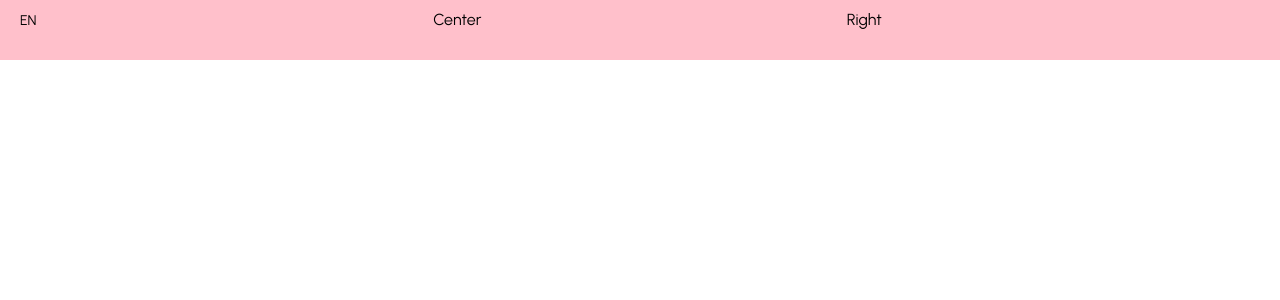
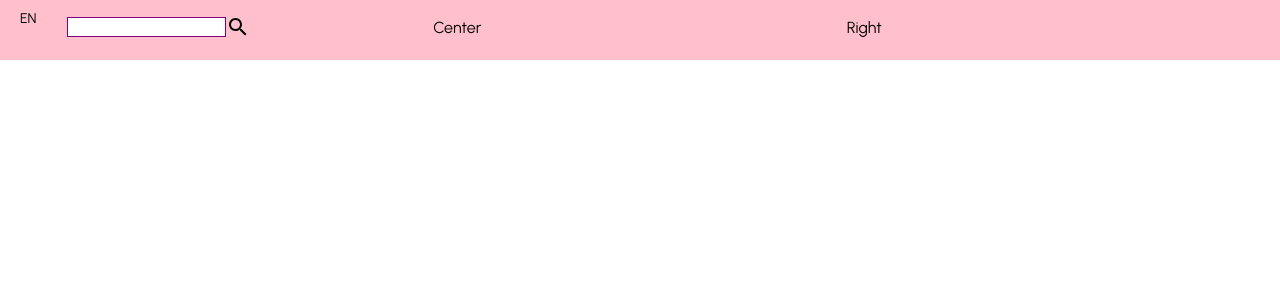
Before and after one commit to Phalguni221/Milestone-Project-2, a React (Create React App) app in the folder finesse/: page / in a window 1280 px wide. Shown: the top 300 px of the page. Built offline with nearby package versions, Linux system fonts and the light colour scheme.

Commit message:
Search bar added

```diff
--- a/finesse/package.json
+++ b/finesse/package.json
@@ -3,6 +3,8 @@
   "version": "0.1.0",
   "private": true,
   "dependencies": {
+    "@material-ui/core": "^4.12.3",
+    "@material-ui/icons": "^4.11.2",
     "@testing-library/jest-dom": "^5.16.2",
     "@testing-library/react": "^12.1.3",
     "@testing-library/user-event": "^13.5.0",
--- a/finesse/src/components/Navbar.jsx
+++ b/finesse/src/components/Navbar.jsx
@@ -1,3 +1,4 @@
+import { Search } from '@material-ui/icons';
 import React from 'react'
 import styled from 'styled-components'
 
@@ -11,21 +12,46 @@ const Container = styled.div `
 const Wrapper = styled.div `
   padding: 10px 20px;
   display: flex;
+  align-items: center;
   justify-content: space-between;
 `;
 
-const Left = styled.div`
-flex:1;`
-const Center = styled.div`
-flex:1;`
-const Right = styled.div`
-flex:1;`
-
-
+//for EN lang
 const Language = styled.span`
   font-size: 14px;
   cursor: pointer;
-  `
+  `;
+
+//for searchbar
+const SearchContainer = styled.div`
+  border: none;
+  display: flex;
+  align-items: center;
+  margin-left: 25px;
+  padding: 5px
+`;
+
+//for searchbar input
+const Input = styled.input`
+  border: 0.5px solid purple;
+`;
+
+
+
+//for LCR proper divider
+const Left = styled.div`
+  flex: 1;
+  display: flex;
+  aline-item: center;
+  `;
+
+const Center = styled.div`
+  flex: 1;`;
+
+const Right = styled.div`
+  flex: 1;`
+  ;
+
 
 const Navbar = () => {
   return (
@@ -33,10 +59,11 @@ const Navbar = () => {
       <Wrapper>
           <Left>
             <Language>EN</Language>
-            {/* <SearchContainer>
-              input
-              icon
-            </SearchContainer> */}
+
+            <SearchContainer>
+              <Input/>
+              <Search/>
+            </SearchContainer>
           </Left>
 
           <Center>Center</Center>
```
Also changed, not shown: 1 other file (tests, documents, lock files or other folders).
